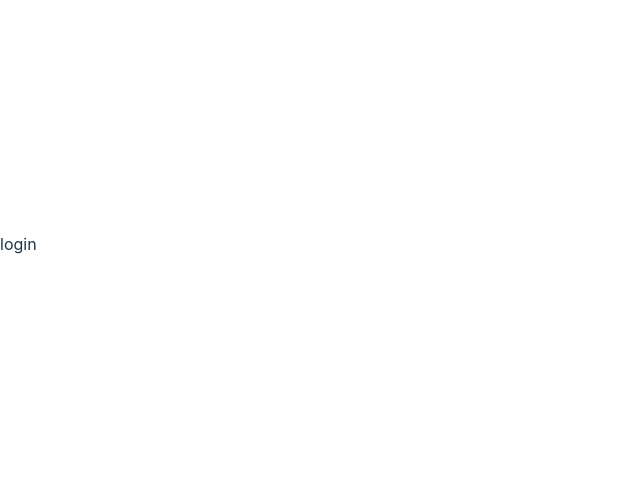
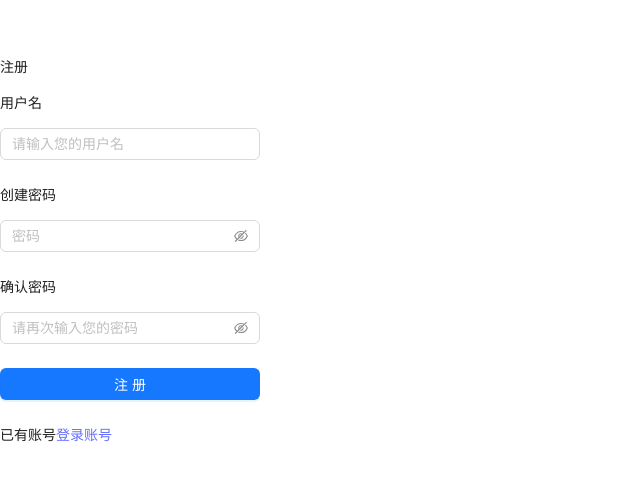
Before and after one commit to zhangMiaoLearning/vite-project, a React (Vite) app: page /register in a window 1280 px wide. Before the commit this address led to /login. Shown: the part 156-636 px from the top of the page, without its empty margins (0-640 px from the left). Built offline with nearby package versions, Linux system fonts and the light colour scheme.

Commit message:
feat: add login and register page

```diff
--- /dev/null
+++ b/json-server/db.json
@@ -0,0 +1,9 @@
+{
+	"users": [
+		{
+			"id": "1",
+			"username": "admin",
+			"pwd": "123456"
+		}
+	]
+}
--- a/package.json
+++ b/package.json
@@ -8,7 +8,8 @@
 		"preview": "vite preview",
 		"test": "jest",
 		"precommit": "lint-staged",
-		"lint": "eslint src/"
+		"lint": "eslint src/",
+		"json": "json-server json-server/db.json --port 3004"
 	},
 	"dependencies": {
 		"@ant-design/icons": "^5.0.1",
@@ -20,6 +21,7 @@
 		"eslint-plugin-node": "^11.1.0",
 		"eslint-plugin-promise": "^6.1.1",
 		"eslint-plugin-react": "^7.32.2",
+		"json-server": "^0.17.2",
 		"lint-staged": "^13.1.2",
 		"mockjs": "^1.1.0",
 		"npm": "^9.6.1",
--- /dev/null
+++ b/src/Api/LoginApi.ts
@@ -0,0 +1,11 @@
+import { request } from '../Utils/Axios/Axios';
+
+export function LoginApi(values: { username: string; password: string }) {
+	return request
+		.get('/users' + `?username=${values.username}&pwd=${values.password}`, {
+			headers: {
+				'Content-Type': 'application/json',
+			},
+		})
+		.then((res) => res.data);
+}
--- /dev/null
+++ b/src/Api/RegisterApi.ts
@@ -0,0 +1,10 @@
+import { request } from '../Utils/Axios/Axios';
+
+export function RegisterApi(values: { userName: string; password: string }) {
+	return request
+		.post('/users', {
+			username: values.userName,
+			pwd: values.password,
+		})
+		.then((res) => res.data);
+}
--- a/src/Router/routes.ts
+++ b/src/Router/routes.ts
@@ -13,5 +13,10 @@ const ROUTES = [
 			() => import('../pages/Components/MouseTracker/RenderPropModule')
 		),
 	},
+	{
+		key: 'register',
+		path: '/register',
+		element: lazy(() => import('../pages/Register/Register')),
+	},
 ];
 export default ROUTES;
--- /dev/null
+++ b/src/Utils/Axios/Axios.ts
@@ -0,0 +1,6 @@
+import axios from 'axios';
+
+export const request = axios.create({
+	baseURL: 'http://localhost:3004',
+	timeout: 15000,
+});
--- a/src/pages/Login/Login.tsx
+++ b/src/pages/Login/Login.tsx
@@ -1,6 +1,77 @@
 import React from 'react';
+import { Button, Form, Input, message, Modal } from 'antd';
+import { LockOutlined, UserOutlined } from '@ant-design/icons';
+import { LoginApi } from '../../Api/LoginApi';
+import { useNavigate } from 'react-router-dom';
 
 const Login = () => {
-	return <div>login</div>;
+	const navigate = useNavigate();
+	async function onFinish(values: { username: string; password: string }) {
+		const result = await LoginApi(values).then();
+		if (result.length > 0) {
+			navigate('/mouse');
+		} else {
+			message.error('用户名或密码错误');
+		}
+	}
+
+	function onFinishFailed() {
+		Modal.error({
+			title: '提示',
+			content: '请正确填写登录信息',
+		});
+	}
+
+	return (
+		<div>
+			<Form
+				name="basic"
+				onFinish={onFinish}
+				onFinishFailed={onFinishFailed}
+				autoComplete="off"
+				className="login-form"
+			>
+				<Form.Item
+					name="username"
+					className="username-form"
+					rules={[
+						{ required: true, message: '请输入用户名' },
+						{ max: 20, message: '最多20个字符' },
+						{ min: 5, message: '最少5个字符' },
+						{
+							pattern: new RegExp('^[A-Za-z0-9]+$', 'g'),
+							message: '用户名仅支持数字、字母',
+						},
+					]}
+				>
+					<Input placeholder="请输入用户名" prefix={<UserOutlined />} />
+				</Form.Item>
+
+				<Form.Item
+					className="password-form"
+					name="password"
+					rules={[
+						{ required: true, message: '请输入您的密码!' },
+						{ max: 20, message: '最多20个字符' },
+						{ min: 6, message: '最少6个字符' },
+					]}
+				>
+					<Input.Password placeholder="请输入密码" prefix={<LockOutlined />} />
+				</Form.Item>
+
+				<Form.Item>
+					<Button type="primary" htmlType="submit" block>
+						登录
+					</Button>
+					<span className="register-line">
+						还没有账号，
+						<a href="/register" className="register-link">
+							注册一个账户
+						</a>
+					</span>
+				</Form.Item>
+			</Form>
+		</div>
+	);
 };
 export default Login;
--- /dev/null
+++ b/src/pages/Register/Register.tsx
@@ -0,0 +1,137 @@
+import React, { useState } from 'react';
+import { Button, Form, Input, Modal } from 'antd';
+import { useNavigate } from 'react-router-dom';
+import { RegisterApi } from '../../Api/RegisterApi';
+
+const Register = () => {
+	const [username, setUsername] = useState('');
+	const [password, setPassword] = useState('');
+	const [confirmed, setConfirmed] = useState('');
+	const navigate = useNavigate();
+
+	async function onFinish(values: { userName: string; password: string }) {
+		const result = await RegisterApi(values).then();
+		if (result) {
+			navigate('/mouse');
+		}
+	}
+
+	function onFinishFailed() {
+		Modal.error({
+			title: '提示',
+			content: '请正确填写注册信息',
+		});
+	}
+
+	return (
+		<div className="register-form-component">
+			<Form
+				name="basic"
+				initialValues={{ remember: true }}
+				onFinish={onFinish}
+				onFinishFailed={onFinishFailed}
+				autoComplete="off"
+				validateTrigger={['onChange', 'onBlur']}
+			>
+				<p className="register-form-welcome-title">注册</p>
+				<p className="register-form-input-title">用户名</p>
+				<Form.Item
+					name="userName"
+					rules={[
+						{
+							required: true,
+							message: '请输入您的用户名',
+						},
+						{
+							pattern: /^[0-9a-zA-Z]+$/,
+							message: '用户名仅支持数字、字母',
+						},
+						{ max: 20, message: '最多20个字符' },
+						{ min: 5, message: '最少5个字符' },
+					]}
+				>
+					<Input
+						className="register-form-input"
+						placeholder={'请输入您的用户名'}
+						value={username}
+						onChange={(e) => {
+							setUsername(e.target.value);
+						}}
+					/>
+				</Form.Item>
+				<p className="register-form-input-title">创建密码</p>
+				<Form.Item
+					name="password"
+					rules={[
+						{
+							required: true,
+							message: '请输入您的密码',
+						},
+						{
+							pattern: /^[A-Za-z\d!"#$%&'()*+,-./:;<=>?@[\]^_`{|}~]+$/,
+							message: '密码仅支持数字、字母、特殊符号',
+						},
+						{ max: 20, message: '最多20个字符' },
+						{ min: 6, message: '最少6个字符' },
+					]}
+				>
+					<Input.Password
+						className="register-form-input"
+						placeholder={'密码'}
+						value={password}
+						onChange={(e) => {
+							setPassword(e.target.value);
+						}}
+					/>
+				</Form.Item>
+				<p className="register-form-input-title">确认密码</p>
+				<Form.Item
+					name="Confirm-password"
+					hasFeedback
+					dependencies={['password']}
+					rules={[
+						{
+							required: true,
+							message: '请再次输入您的密码',
+						},
+						({ getFieldValue }) => ({
+							validator(_, value) {
+								if (!value || getFieldValue('password') === value) {
+									return Promise.resolve();
+								}
+								return Promise.reject(new Error('两次密码不一致，请重新输入'));
+							},
+						}),
+					]}
+				>
+					<Input.Password
+						className="register-form-input"
+						placeholder={'请再次输入您的密码'}
+						value={confirmed}
+						onChange={(e) => {
+							setConfirmed(e.target.value);
+						}}
+					/>
+				</Form.Item>
+
+				<Form.Item>
+					<Button
+						type="primary"
+						htmlType="submit"
+						block
+						className="register-btn"
+					>
+						注册
+					</Button>
+				</Form.Item>
+				<span className="login-line">
+					已有账号
+					<a href="/LoginPage" className="login-link">
+						登录账号
+					</a>
+				</span>
+			</Form>
+		</div>
+	);
+};
+export default Register;
```
Also changed, not shown: 1 other file (tests, documents, lock files or other folders).
